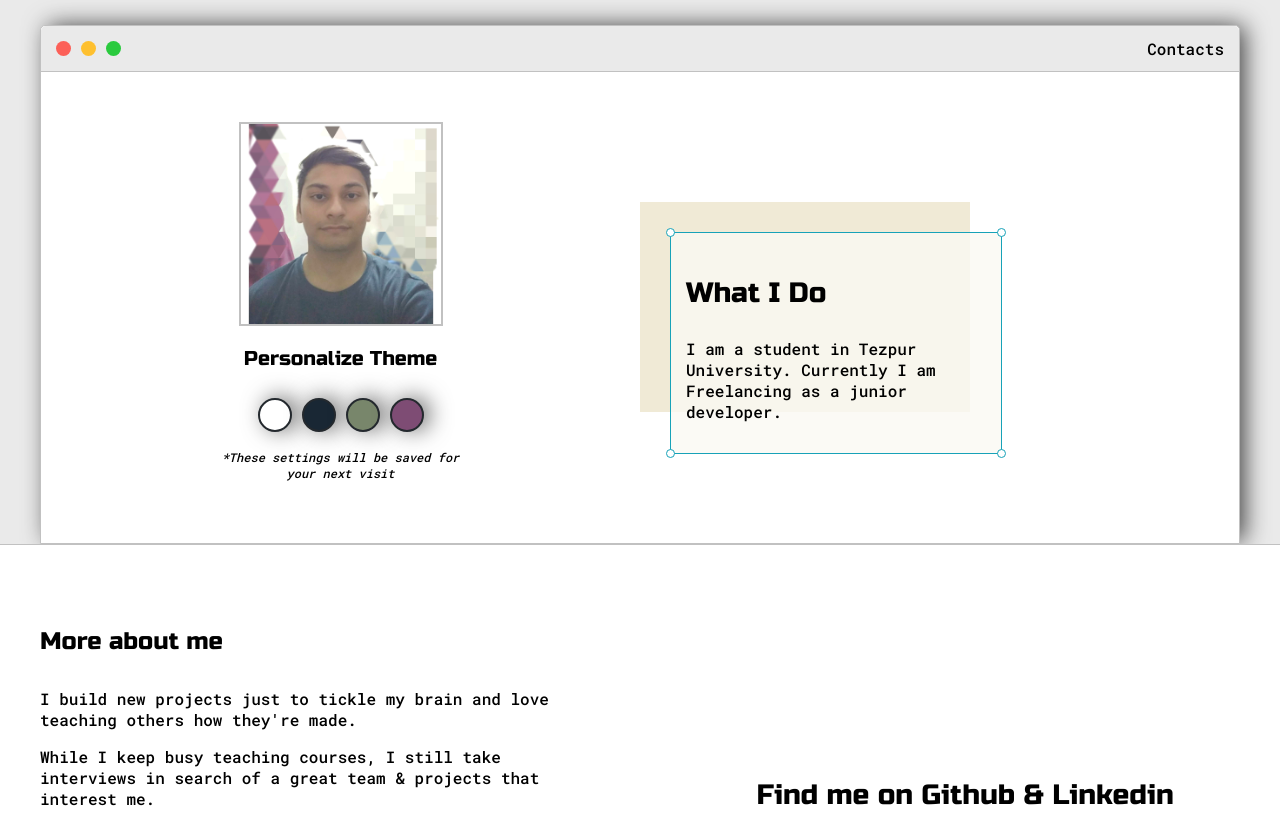
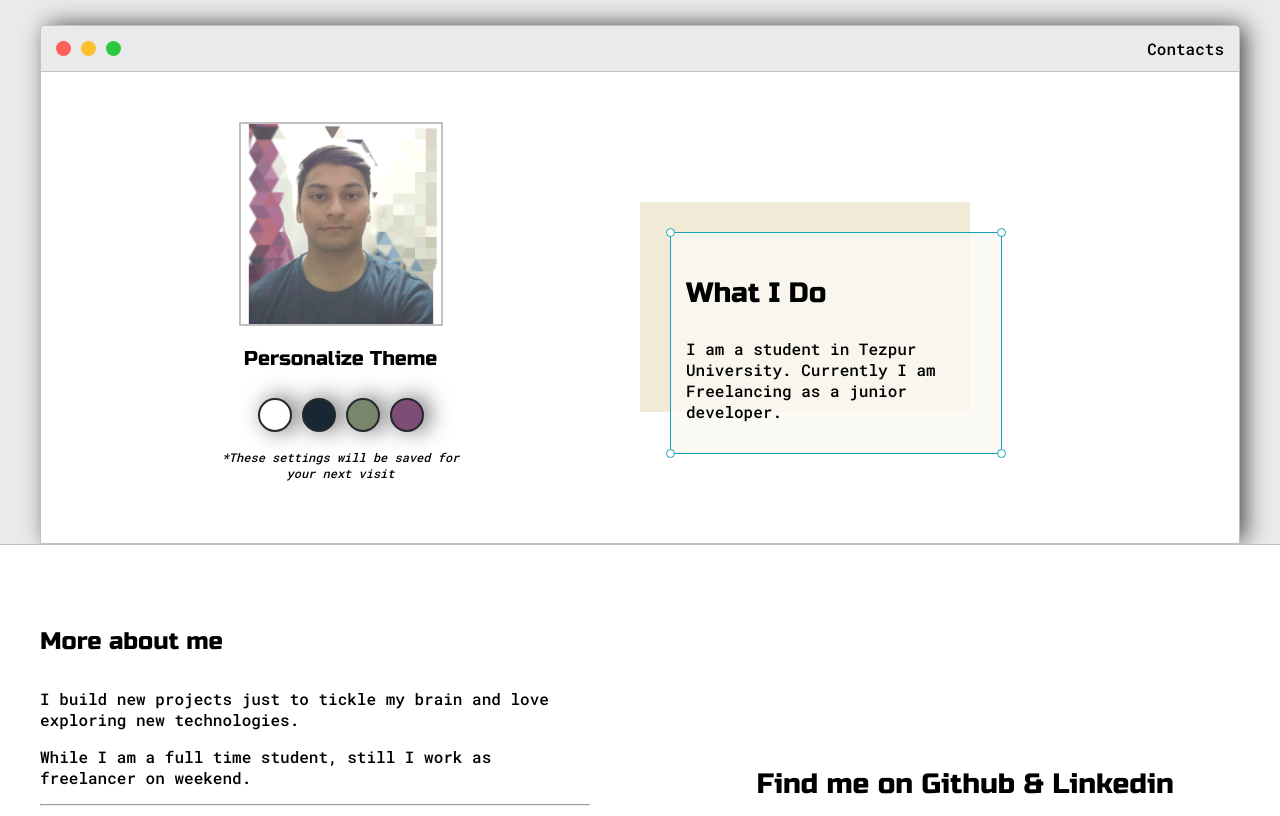
Before and after one commit to arv3725/My-Potfolio, a plain HTML site: page index.html in a window 1280 px wide. Shown: the part 136-952 px from the top of the page. Drawn offline with Linux system fonts and the light colour scheme.

Commit message:
correction

```diff
--- a/index.html
+++ b/index.html
@@ -59,9 +59,9 @@
 			<div class="about-wrapper">
 				<div class="about-me">
 					<h4>More about me</h4>
-					<p>I build new projects just to tickle my brain and love teaching others how they're made.</p>
+					<p>I build new projects just to tickle my brain and love exploring new technologies.</p>
 
-					<p>While I keep busy teaching courses, I still take interviews in search of a great team & projects that interest me.</p>
+					<p>While I am a full time student, still I work as freelancer on weekend.</p>
 
 
 
```
